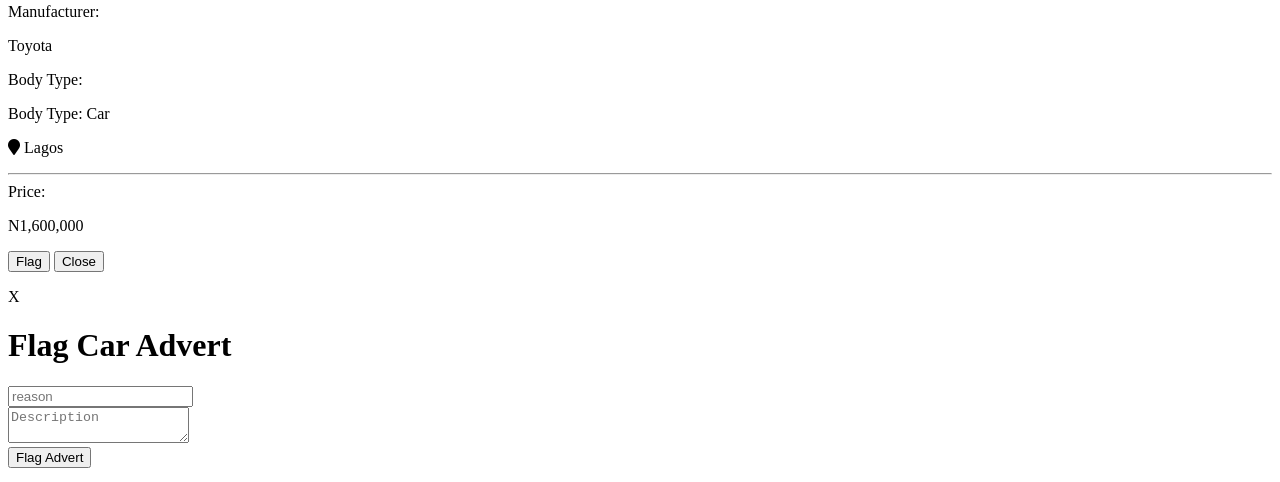
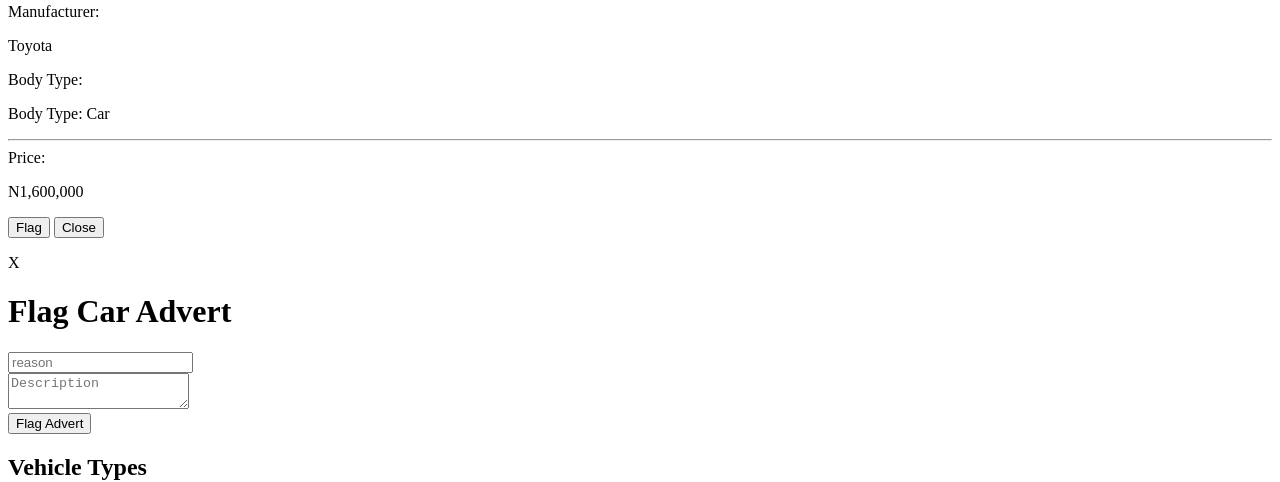
Before and after one commit to t4christ/automart, a plain HTML site: page UI/index.html in a window 1280 px wide. Shown: the part 1977-2459 px from the top of the page. Drawn offline with Linux system fonts and the light colour scheme.

Commit message:
modify html file

```diff
--- a/UI/index.html
+++ b/UI/index.html
@@ -316,7 +316,7 @@
 <p class='state'>State: New</p>
 <span class="man-span">Manufacturer: <p class='manufacturer'> Toyota</p></span>
 <span class="body-span">Body Type: <p class='b-type'>Body Type: Car</p></span>
-<p class="location"><i class="fa fa-map-marker" aria-hidden="true"></i> Lagos</p>
+
 <hr>
 <span class="price-span">Price:  <p class="price"> N1,600,000</p></span>
 <div class="sold-edit">
```
